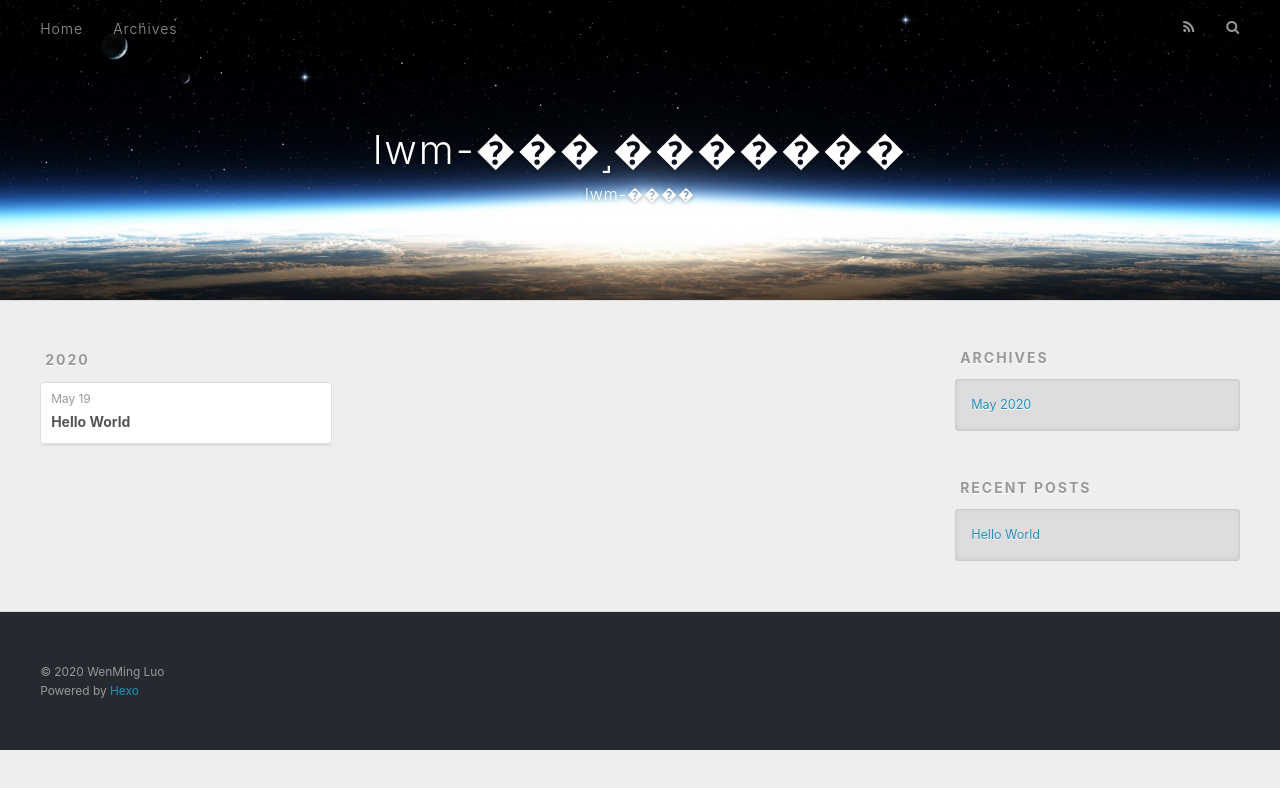
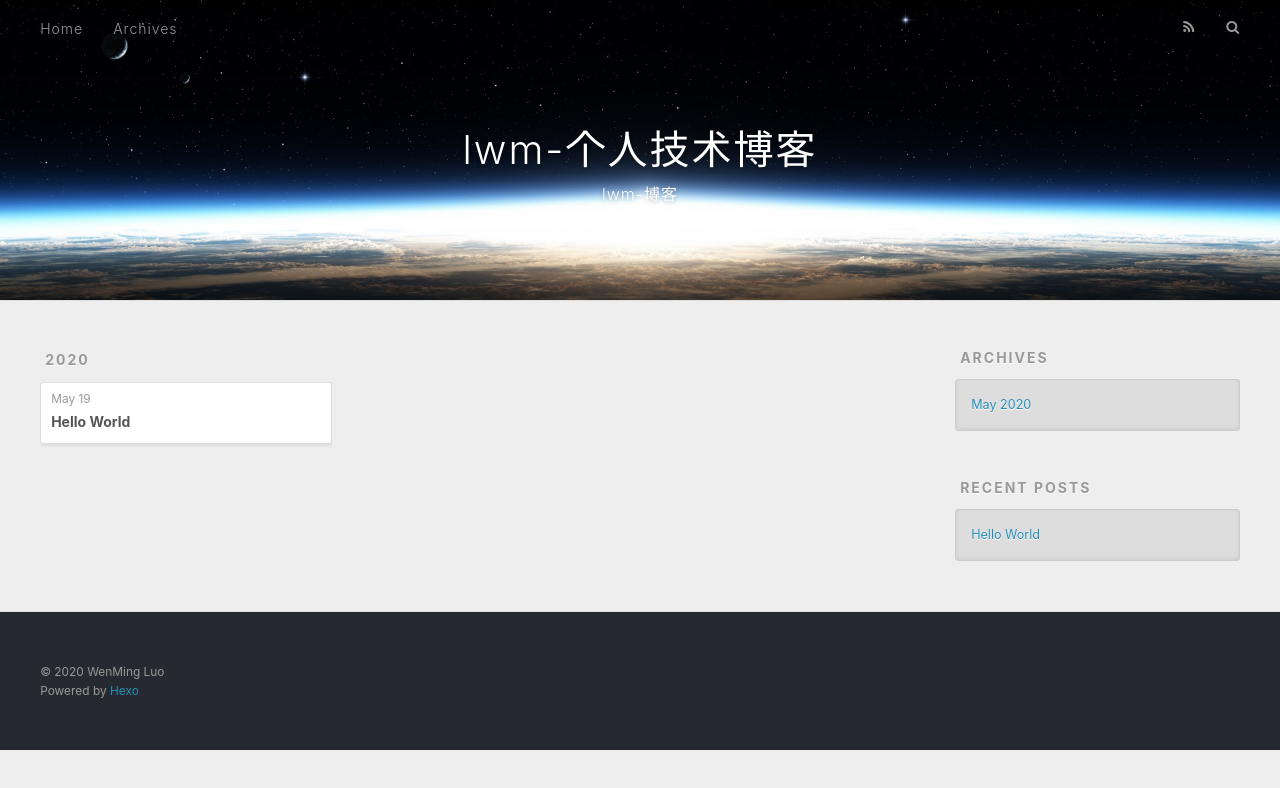
Before and after one commit to luowenming/.github.io, a plain HTML site: page archives/2020/05/index.html in a window 1280 px wide. Drawn offline with nearby package versions, Linux system fonts and the light colour scheme.

Commit message:
Site updated: 2020-05-19 16:44:07

```diff
--- a/archives/2020/05/index.html
+++ b/archives/2020/05/index.html
@@ -5,21 +5,21 @@
 
 
 
-  <title>Archives: 2020/5 | lwm-���˼�������</title>
+  <title>Archives: 2020/5 | lwm-个人技术博客</title>
   <meta name="viewport" content="width=device-width, initial-scale=1, maximum-scale=1">
-  <meta name="description" content="��¼����������������ͽ���취">
+  <meta name="description" content="记录工作中遇到的问题和解决办法">
 <meta property="og:type" content="website">
-<meta property="og:title" content="lwm-���˼�������">
+<meta property="og:title" content="lwm-个人技术博客">
 <meta property="og:url" content="http://yoursite.com/archives/2020/05/index.html">
-<meta property="og:site_name" content="lwm-���˼�������">
-<meta property="og:description" content="��¼����������������ͽ���취">
+<meta property="og:site_name" content="lwm-个人技术博客">
+<meta property="og:description" content="记录工作中遇到的问题和解决办法">
 <meta property="og:locale" content="en_US">
 <meta property="article:author" content="WenMing Luo">
-<meta property="article:tag" content="����Ա�������">
-<meta property="article:tag" content="webǰ�˿�������">
+<meta property="article:tag" content="程序员开发点滴">
+<meta property="article:tag" content="web前端开发问题">
 <meta name="twitter:card" content="summary">
 
-    <link rel="alternate" href="/atom.xml" title="lwm-���˼�������" type="application/atom+xml">
+    <link rel="alternate" href="/atom.xml" title="lwm-个人技术博客" type="application/atom+xml">
 
 
     <link rel="icon" href="/favicon.png">
@@ -40,11 +40,11 @@
   <div id="header-outer" class="outer">
     <div id="header-title" class="inner">
       <h1 id="logo-wrap">
-        <a href="/" id="logo">lwm-���˼�������</a>
+        <a href="/" id="logo">lwm-个人技术博客</a>
       </h1>
 
         <h2 id="subtitle-wrap">
-          <a href="/" id="subtitle">lwm-����</a>
+          <a href="/" id="subtitle">lwm-博客</a>
         </h2>
 
     </div>
```
Also changed, not shown: 2020/05/19/hello-world/index.html (+7 -7 lines), archives/2020/index.html (+10 -10 lines), archives/index.html (+10 -10 lines), index.html (+10 -10 lines).
